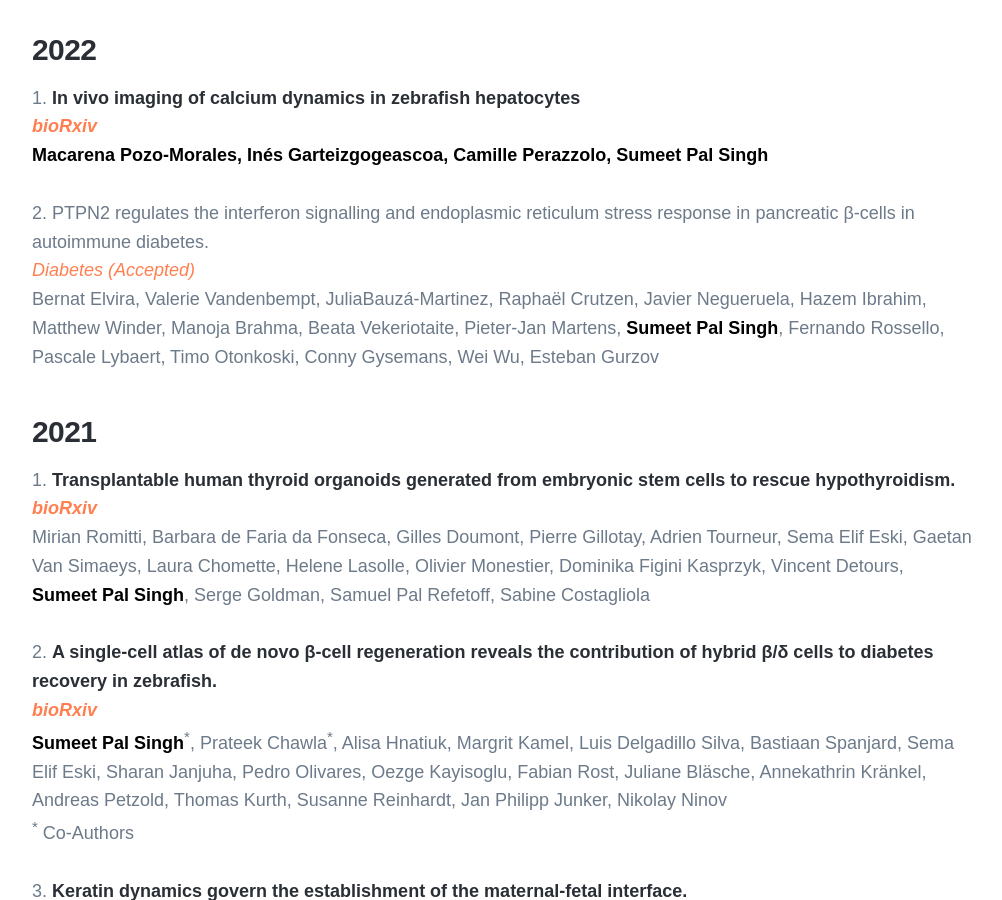
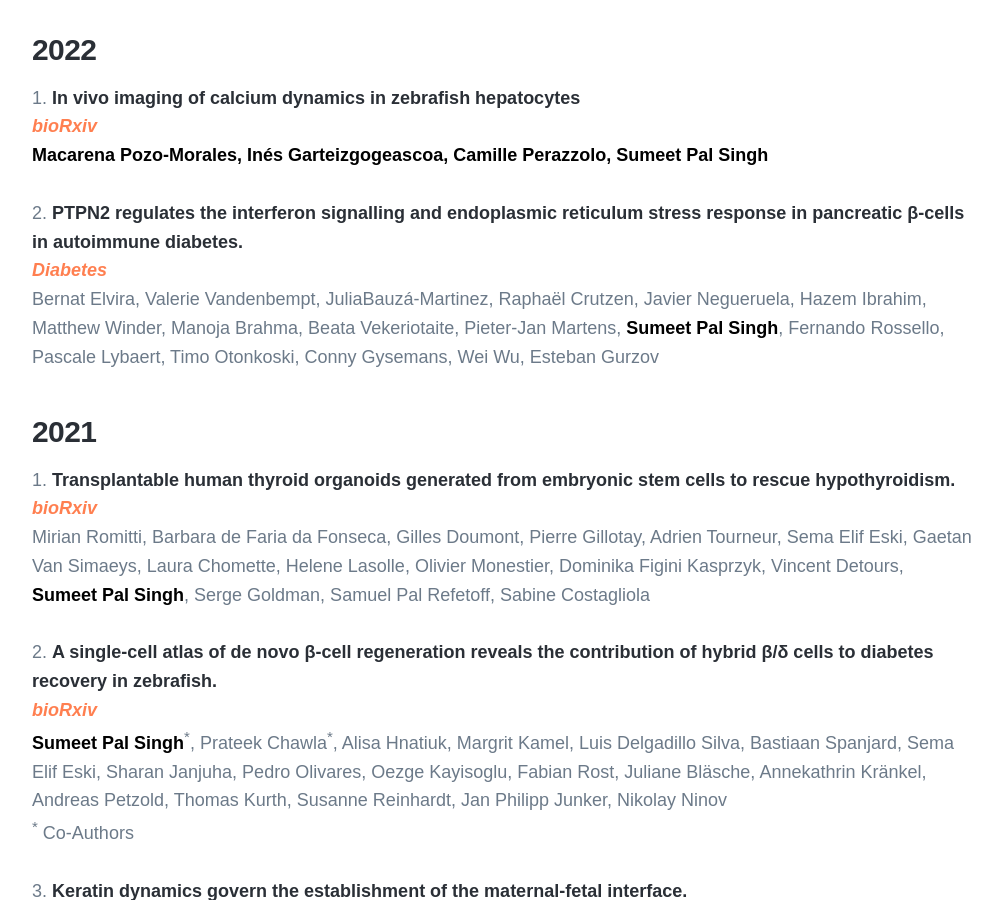
Before and after one commit to sumeetpalsingh/sumeetpalsingh.github.io, a Jekyll site: the page built from _pages/publications.md, in a window 1280 px wide and 900 px high, scrolled down 635 px. Shown: the whole window, without its empty margins (138-1140 px from the left). Built offline with Jekyll 4.4.1, drawn with Linux system fonts in a browser that asks for light colours; nearby versions of some CDN libraries; some web fonts are replaced.

Commit message:
Update publications.md

```diff
--- a/_pages/publications.md
+++ b/_pages/publications.md
@@ -13,8 +13,8 @@
   <span style="color:coral">*bioRxiv*</span>](https://www.biorxiv.org/content/10.1101/2022.01.11.475536v1)
   <span style="color:black">**Macarena Pozo-Morales, Inés Garteizgogeascoa, Camille Perazzolo, Sumeet Pal Singh**</span>
   <br/>
-1. PTPN2 regulates the interferon signalling and endoplasmic reticulum stress response in pancreatic β-cells in autoimmune diabetes.
-  <span style="color:coral">*Diabetes (Accepted)*</span>
+1. [PTPN2 regulates the interferon signalling and endoplasmic reticulum stress response in pancreatic β-cells in autoimmune diabetes.
+  <span style="color:coral">*Diabetes*</span>](https://doi.org/10.2337/db21-0443)
   Bernat Elvira, Valerie Vandenbempt, JuliaBauzá-Martinez, Raphaël Crutzen, Javier Negueruela, Hazem Ibrahim, Matthew Winder, Manoja Brahma, Beata Vekeriotaite, Pieter-Jan Martens, <span style="color:black">**Sumeet Pal Singh**</span>, Fernando Rossello, Pascale Lybaert, Timo Otonkoski, Conny Gysemans, Wei Wu, Esteban Gurzov
 
 
```
